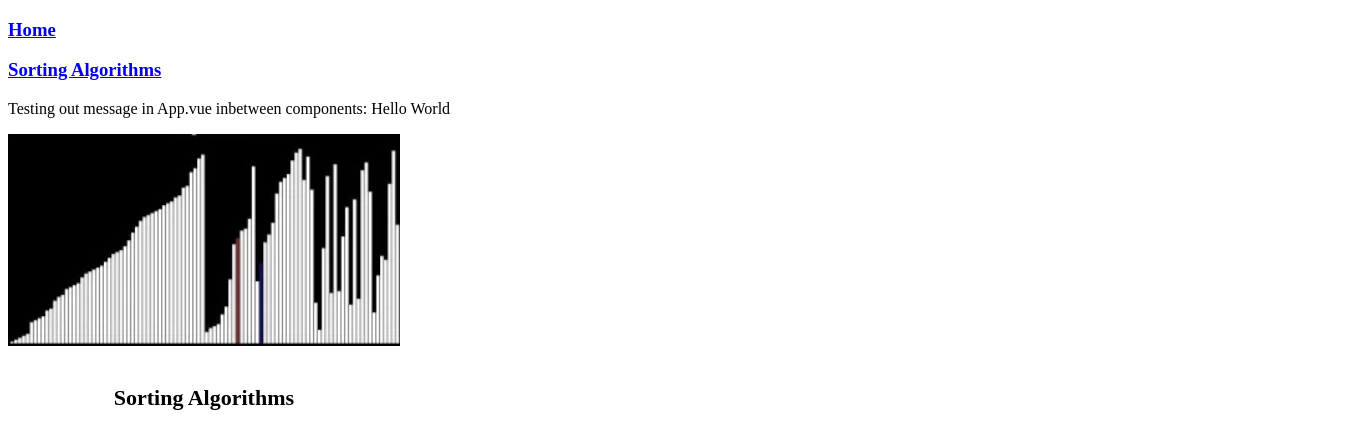
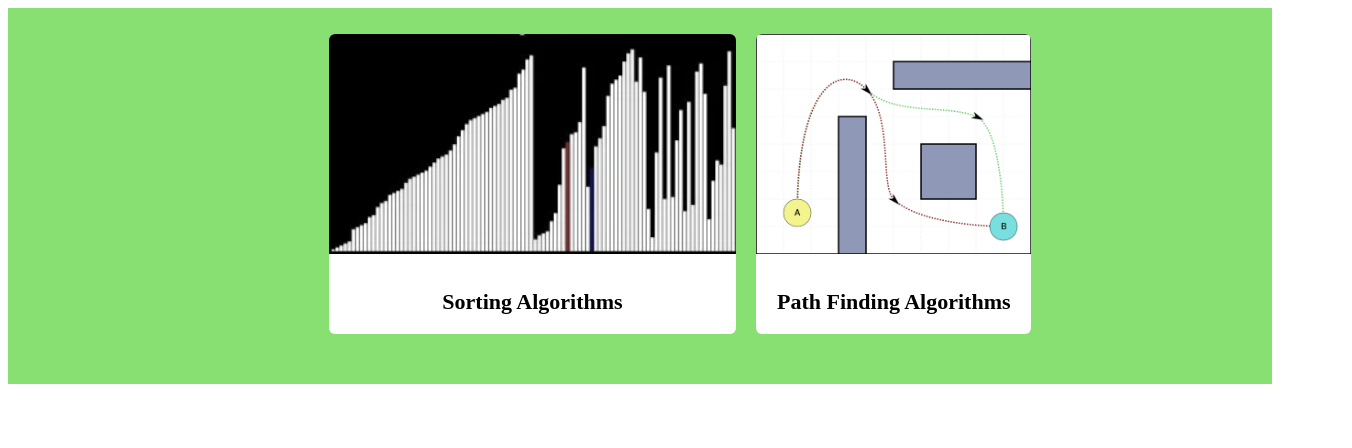
Before and after one commit to Pasha-Akito/Algorithm_Visualiser, a Vue app in the folder algorithm-visualiser/: page / in a window 1280 px wide. Shown: the top 448 px of the page, 1352 px wide, since content can reach past the window. Built offline with nearby package versions, Linux system fonts and the light colour scheme.

Commit message:
css on app.vue and added pathfinding.vue

```diff
--- a/algorithm-visualiser/src/App.vue
+++ b/algorithm-visualiser/src/App.vue
@@ -1,20 +1,14 @@
 <template>
-  <div>
-    <header>
-      <h3><router-link to="/">Home</router-link></h3>
-      <h3><router-link to="sorting">Sorting Algorithms</router-link></h3>
-      <p>Testing out message in App.vue inbetween components: {{ message }}</p>
-    </header>
-
-  <router-view></router-view>
-
- </div>
-
+  <div class="app">
+    <div class="page__container">
+        <router-view></router-view>
+    </div>
+  </div>
 </template>
 
 <script>
 export default {
-  data(){
+  data() {
     return {
       message: 'Hello World',
       counter: {
@@ -26,5 +20,27 @@ export default {
 </script>
 
 <style>
+.app {
+  background-color: rgb(136, 223, 114);
+  display: flex;
+  flex-direction: column;
+  align-items: center;
+}
 
+.page__container {
+  display: flex;
+  justify-content: center;
+  flex-direction: row;
+  flex-wrap: wrap;
+  align-self: center;
+  flex-grow: 1;
+  max-width: 1600px;
+  width: 100%;
+  padding: 16px;
+  padding-left: 40px;
+  padding-right: 40px;
+  padding-bottom: 40px;
+  margin-left: auto;
+  margin-right: auto;
+}
 </style>
--- a/algorithm-visualiser/src/components/Home.vue
+++ b/algorithm-visualiser/src/components/Home.vue
@@ -1,44 +1,65 @@
 <template>
-    <router-link class="card__container" to="sorting">
-       <div class="card__body">
+
+   <router-link class="card__container" to="sorting">
+        <div class="card__body">
+
             <div class="image__body">
-                <img src="../assets/sorting_algorithms.png" alt="Sorting Algorithms">
+                <img src="../assets/sorting.png" alt="Sorting Algorithms">
             </div>
 
             <div class="title__body">
                 <h3>Sorting Algorithms</h3>
             </div>
+
         </div>
     </router-link>
 
+    <router-link class="card__container" to="pathfinding">
+       <div class="card__body">
+
+            <div class="image__body">
+                <img src="../assets/pathfinding.png" alt="Path Finding Algorithms">
+            </div>
+
+            <div class="title__body">
+                <h3>Path Finding Algorithms</h3>
+            </div>
+
+        </div>
+    </router-link>
+
+
+
 </template>
+
 
 <script>
 
 </script>
 
+
 <style>
 .card__container {
-    border-radius: 6;
+    border-radius: 6px;
     color: black;
     background-size: cover;
     background-color: white;
-    box-shadow: 0px, 1px, 5px, 0px, rgba(0, 0, 0, 0.15);
     background-position: center;
     display: flex;
     flex-direction: column;
     justify-content: space-between;
-    height: 300;
-    width: 31%;
-    margin: 10;
+    height: 300px;
+    margin: 10px;
     overflow: hidden;
     position: relative;
     cursor: pointer;
     text-decoration: none;
+
     }
     .card__container:hover {
-        background-color: lightseagreen;
+        background-color: rgb(225, 250, 0);
     }
+
 
 .card__body {
     display: flex;
@@ -48,14 +69,14 @@
 }
 
 .image__body {
-    height: 220;
+    height: 220px;
     position: relative;
 }
 
 .image__body > img {
     object-fit: cover;
     width: 100%;
-    height: 10%;
+    height: 100%;
     filter: grayscale(60%);
 }
 
--- /dev/null
+++ b/algorithm-visualiser/src/components/PathFinding.vue
@@ -0,0 +1,5 @@
+<template>
+    <div>
+        <h1>Path Finding Algorithms</h1>
+    </div>
+</template>
--- a/algorithm-visualiser/src/main.js
+++ b/algorithm-visualiser/src/main.js
@@ -3,10 +3,12 @@ import App from './App.vue'
 import { createRouter, createWebHashHistory} from 'vue-router'
 import Home from './components/Home.vue'
 import Sorting from './components/Sorting.vue'
+import PathFinding from './components/PathFinding.vue'
 
 const routes = [
     { path: '/', component: Home },
-    { path: '/sorting', component: Sorting }
+    { path: '/sorting', component: Sorting },
+    { path: '/pathfinding', component: PathFinding}
 ]
 
 // creating router instance and passing to the 'routes' option
```
Also changed, not shown: algorithm-visualiser/src/assets/pathfinding.png (added), algorithm-visualiser/src/assets/sorting.png (renamed from algorithm-visualiser/src/assets/sorting_algorithms.png).
